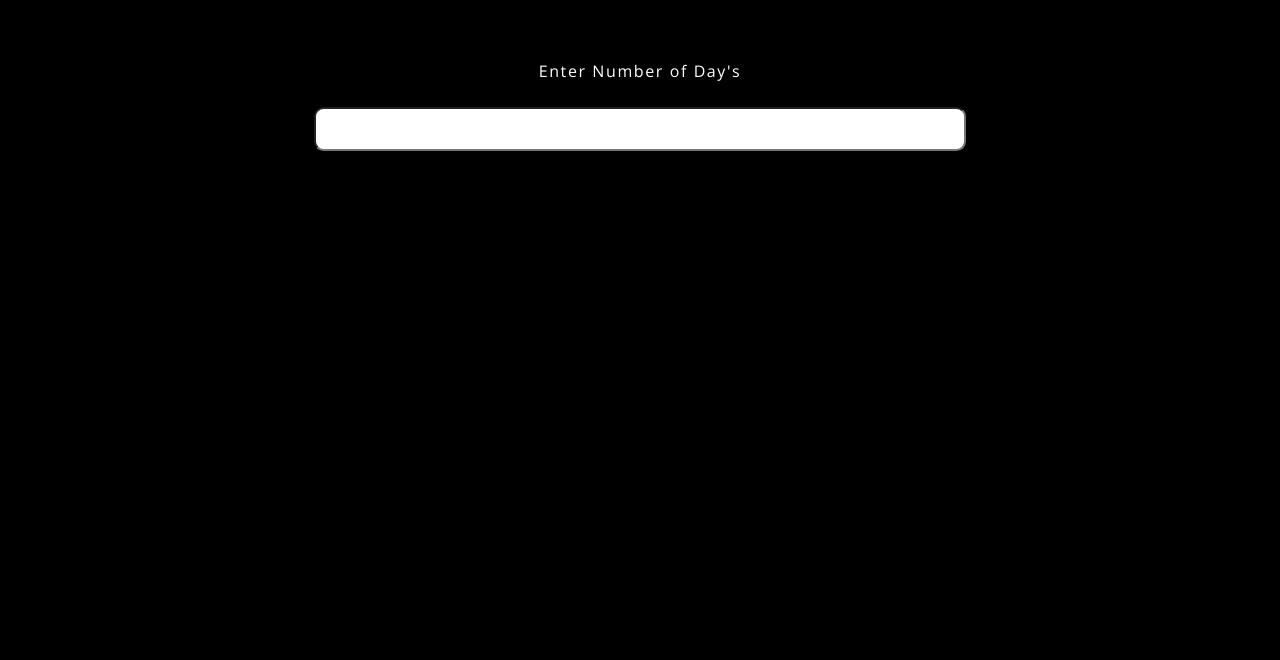
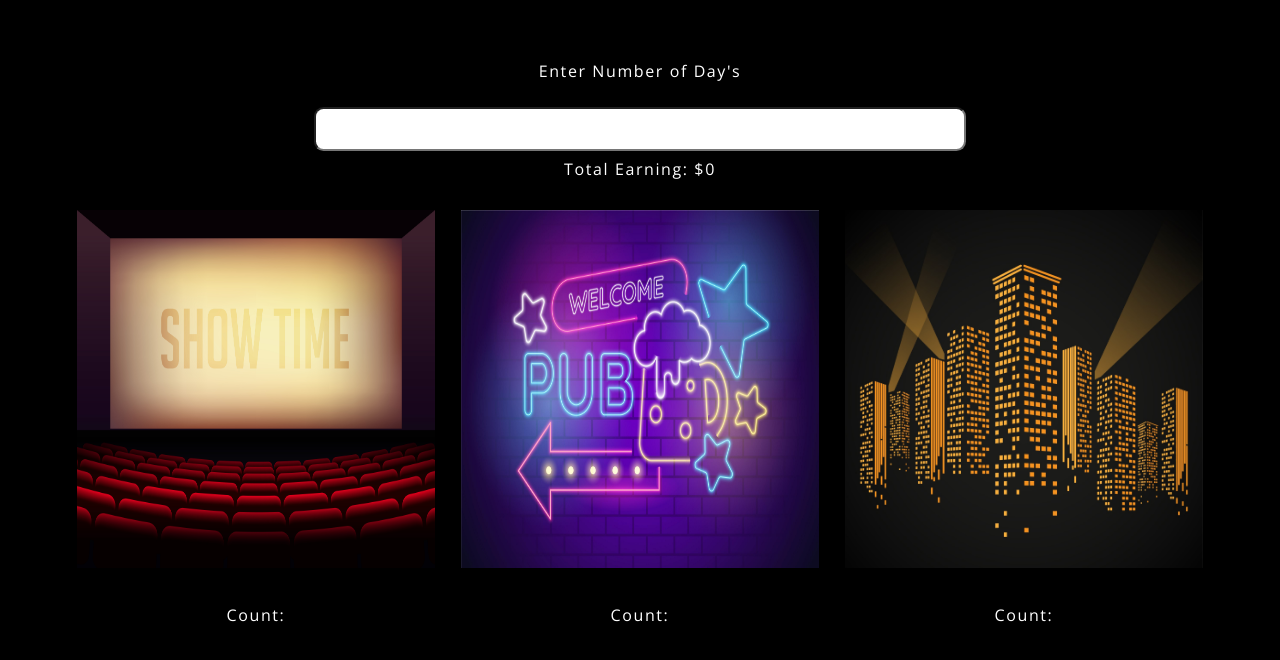
Before and after one commit to prabhashrai02/max_profit, a plain HTML site: page index.html in a window 1280 px wide. Shown: the part 64-724 px from the top of the page. Drawn offline with nearby package versions, Linux system fonts and the light colour scheme.

Commit message:
styling image container

```diff
--- a/index.html
+++ b/index.html
@@ -18,6 +18,21 @@
         </div>
         <br>
         <input id="days" class="input_box" oninput="inputChanged()">
+        <text>Total Earning: $<span id="profit">0</span></text>
+        <div class="building_container">
+            <div class="image_container">
+                <img src="./Assets/theater.jpg" alt="theater" class="building_image">
+                <p>Count: <span id="theater"></span></p>
+            </div>
+            <div class="image_container">
+                <img src="./Assets/pub.jpg" alt="pub" class="building_image">
+                <p>Count: <span id="pub"></span></p>
+            </div>
+            <div class="image_container">
+                <img src="./Assets/complex.jpg" alt="complex" class="building_image">
+                <p>Count: <span id="complex"></span></p>
+            </div>
+        </div>
     </div>
 </body>
 </html>
--- a/style.css
+++ b/style.css
@@ -24,4 +24,35 @@
     font-size: 1rem;
     width: 50%;
     border-radius: 0.6rem;
+    margin-bottom: 0.4rem;
 }
+
+.building_container {
+    display: flex;
+    justify-content: center;
+    align-items: center;
+    margin-top: 1rem;
+    width: 90%;
+}
+
+.building_image {
+    width: 28vw;
+    height: 28vw;
+    margin: 1vw;
+}
+
+.image_container {
+    text-align: center;
+    font-size: 1rem;
+}
+
+@media only screen and (max-width: 768px){
+    .building_container {
+        flex-wrap: wrap;
+    }
+
+    .building_image {
+        width: 40vw;
+        height: 40vw;
+    }
+}
```
